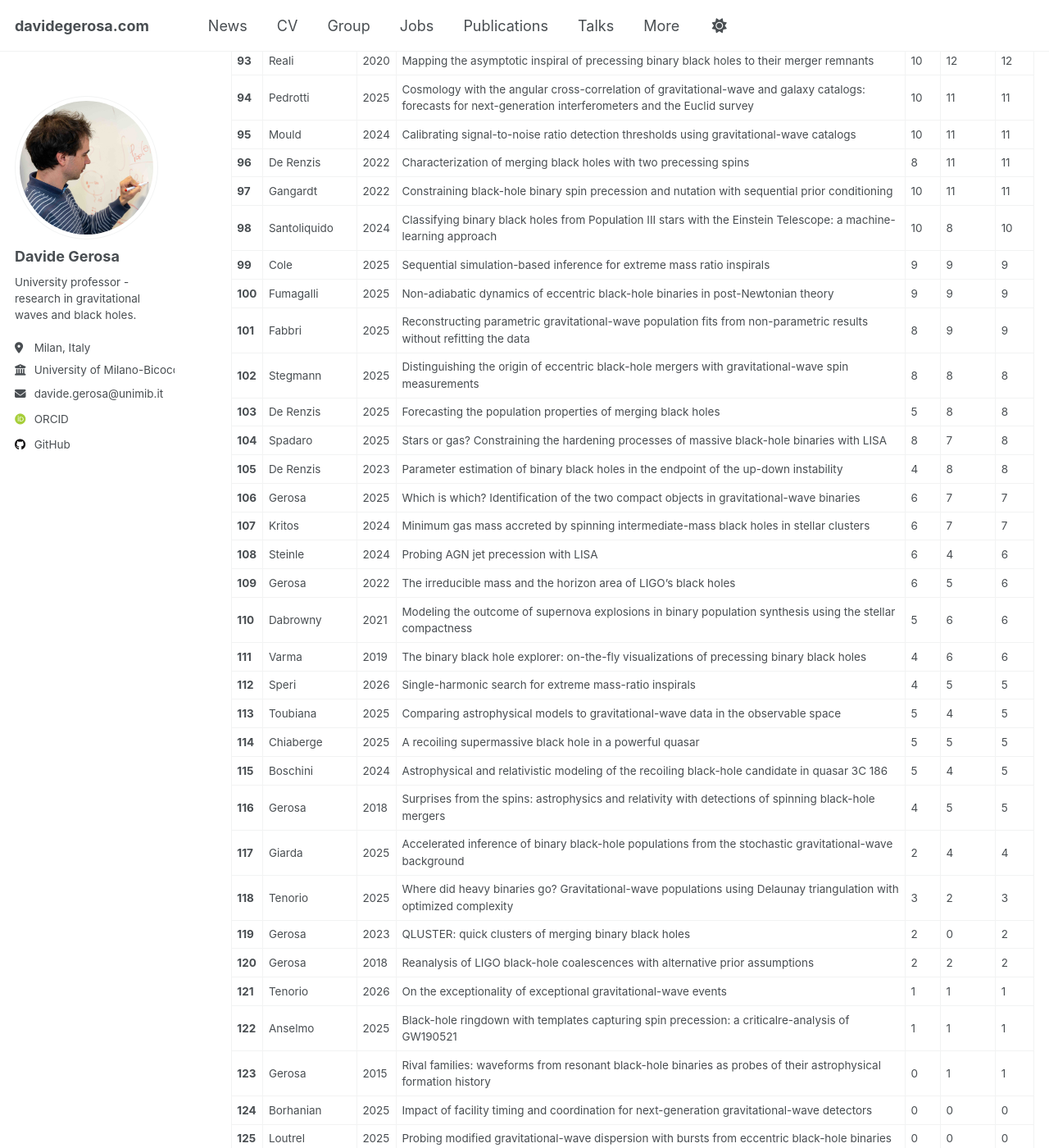
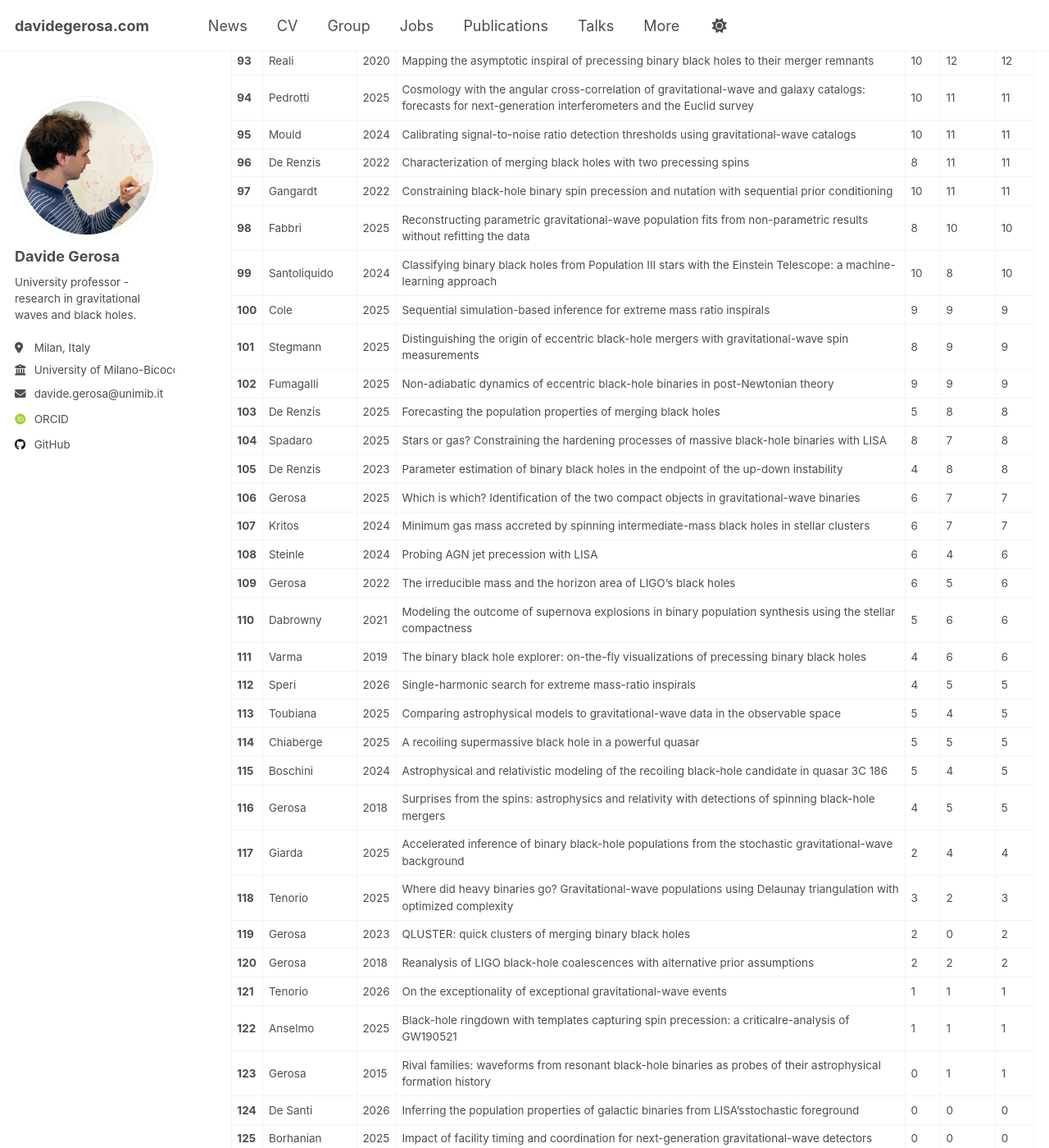
Before and after one commit to dgerosa/website, a Jekyll site: the page built from _pages/citations.md, in a window 1280 px wide and 1400 px high, scrolled down 4237 px. Shown: the whole window at 82% size. Built offline with Jekyll 4.4.1, drawn with Linux system fonts in a browser that asks for light colours; some web fonts are replaced; some of the changed text lies outside the part shown.

Commit message:
Website update from workflow

```diff
--- a/_pages/_citations.md
+++ b/_pages/_citations.md
@@ -106,11 +106,11 @@
 | **95** | Mould | 2024 | Calibrating signal-to-noise ratio detection thresholds using gravitational-wave catalogs | 10 | 11 | 11 |
 | **96** | De Renzis | 2022 | Characterization of merging black holes with two precessing spins | 8 | 11 | 11 |
 | **97** | Gangardt | 2022 | Constraining black-hole binary spin precession and nutation with sequential prior conditioning | 10 | 11 | 11 |
-| **98** | Santoliquido | 2024 | Classifying binary black holes from Population III stars with the Einstein Telescope: a machine-learning approach | 10 | 8 | 10 |
-| **99** | Cole | 2025 | Sequential simulation-based inference for extreme mass ratio inspirals | 9 | 9 | 9 |
-| **100** | Fumagalli | 2025 | Non-adiabatic dynamics of eccentric black-hole binaries in post-Newtonian theory | 9 | 9 | 9 |
-| **101** | Fabbri | 2025 | Reconstructing parametric gravitational-wave population fits from non-parametric results without refitting the data | 8 | 9 | 9 |
-| **102** | Stegmann | 2025 | Distinguishing the origin of eccentric black-hole mergers with gravitational-wave spin measurements | 8 | 8 | 8 |
+| **98** | Fabbri | 2025 | Reconstructing parametric gravitational-wave population fits from non-parametric results without refitting the data | 8 | 10 | 10 |
+| **99** | Santoliquido | 2024 | Classifying binary black holes from Population III stars with the Einstein Telescope: a machine-learning approach | 10 | 8 | 10 |
+| **100** | Cole | 2025 | Sequential simulation-based inference for extreme mass ratio inspirals | 9 | 9 | 9 |
+| **101** | Stegmann | 2025 | Distinguishing the origin of eccentric black-hole mergers with gravitational-wave spin measurements | 8 | 9 | 9 |
+| **102** | Fumagalli | 2025 | Non-adiabatic dynamics of eccentric black-hole binaries in post-Newtonian theory | 9 | 9 | 9 |
 | **103** | De Renzis | 2025 | Forecasting the population properties of merging black holes | 5 | 8 | 8 |
 | **104** | Spadaro | 2025 | Stars or gas? Constraining the hardening processes of massive black-hole binaries with LISA | 8 | 7 | 8 |
 | **105** | De Renzis | 2023 | Parameter estimation of binary black holes in the endpoint of the up-down instability | 4 | 8 | 8 |
@@ -132,14 +132,15 @@
 | **121** | Tenorio | 2026 | On the exceptionality of exceptional gravitational-wave events | 1 | 1 | 1 |
 | **122** | Anselmo | 2025 | Black-hole ringdown with templates capturing spin precession: a criticalre-analysis of GW190521 | 1 | 1 | 1 |
 | **123** | Gerosa | 2015 | Rival families: waveforms from resonant black-hole binaries as probes of their astrophysical formation history | 0 | 1 | 1 |
-| **124** | Borhanian | 2025 | Impact of facility timing and coordination for next-generation gravitational-wave detectors | 0 | 0 | 0 |
-| **125** | Loutrel | 2025 | Probing modified gravitational-wave dispersion with bursts from eccentric black-hole binaries | 0 | 0 | 0 |
-| **126** | Tornotti | 2025 | Bayesian luminosity function estimation in multidepth datasets with selection effects: a case study for $$3<z<5$$ Lyman $$\alpha$$ emitters | 0 | 0 | 0 |
-| **127** | Boschini | 2025 | “LHS in LHS”: a new expansion strategy for Latin hypercube sampling in simulation design | 0 | 0 | 0 |
-| **128** | Fumagalli | 2025 | PRECESSION 2.1: black-hole binary spin precession on eccentric orbits | 0 | 0 | 0 |
-| **129** | Gerosa | 2025 | Coincident morphological transitions in precessing black-hole binaries | 0 | 0 | 0 |
-| **130** | Gerosa | 2016 | Source modelling at the dawn of gravitational-wave astronomy | 0 | 0 | 0 |
-| **131** | Gerosa | 2014 | Spin alignment effects in black hole binaries | 0 | 0 | 0 |
+| **124** | De Santi | 2026 | Inferring the population properties of galactic binaries from LISA'sstochastic foreground | 0 | 0 | 0 |
+| **125** | Borhanian | 2025 | Impact of facility timing and coordination for next-generation gravitational-wave detectors | 0 | 0 | 0 |
+| **126** | Loutrel | 2025 | Probing modified gravitational-wave dispersion with bursts from eccentric black-hole binaries | 0 | 0 | 0 |
+| **127** | Tornotti | 2025 | Bayesian luminosity function estimation in multidepth datasets with selection effects: a case study for $$3<z<5$$ Lyman $$\alpha$$ emitters | 0 | 0 | 0 |
+| **128** | Boschini | 2025 | “LHS in LHS”: a new expansion strategy for Latin hypercube sampling in simulation design | 0 | 0 | 0 |
+| **129** | Fumagalli | 2025 | PRECESSION 2.1: black-hole binary spin precession on eccentric orbits | 0 | 0 | 0 |
+| **130** | Gerosa | 2025 | Coincident morphological transitions in precessing black-hole binaries | 0 | 0 | 0 |
+| **131** | Gerosa | 2016 | Source modelling at the dawn of gravitational-wave astronomy | 0 | 0 | 0 |
+| **132** | Gerosa | 2014 | Spin alignment effects in black hole binaries | 0 | 0 | 0 |
 
 ## Papers per year
 
@@ -167,7 +168,7 @@
 | Physical Review D | 59 |
 | Monthly Notices of the Royal Astronomical Society | 13 |
 | Classical and Quantum Gravity | 11 |
-| arXiv | 9 |
+| arXiv | 10 |
 | Physical Review Letters | 9 |
 | Astronomy & Astrophysics | 5 |
 | Astrophysical Journal | 5 |
```
Also changed, not shown: other parts of _pages/_citations.md (+13 -13 lines), _pages/_group.md (+1 -1 lines), _pages/_publications.md (+7 -2 lines), _pages/_talks.md (+1 -1 lines).
